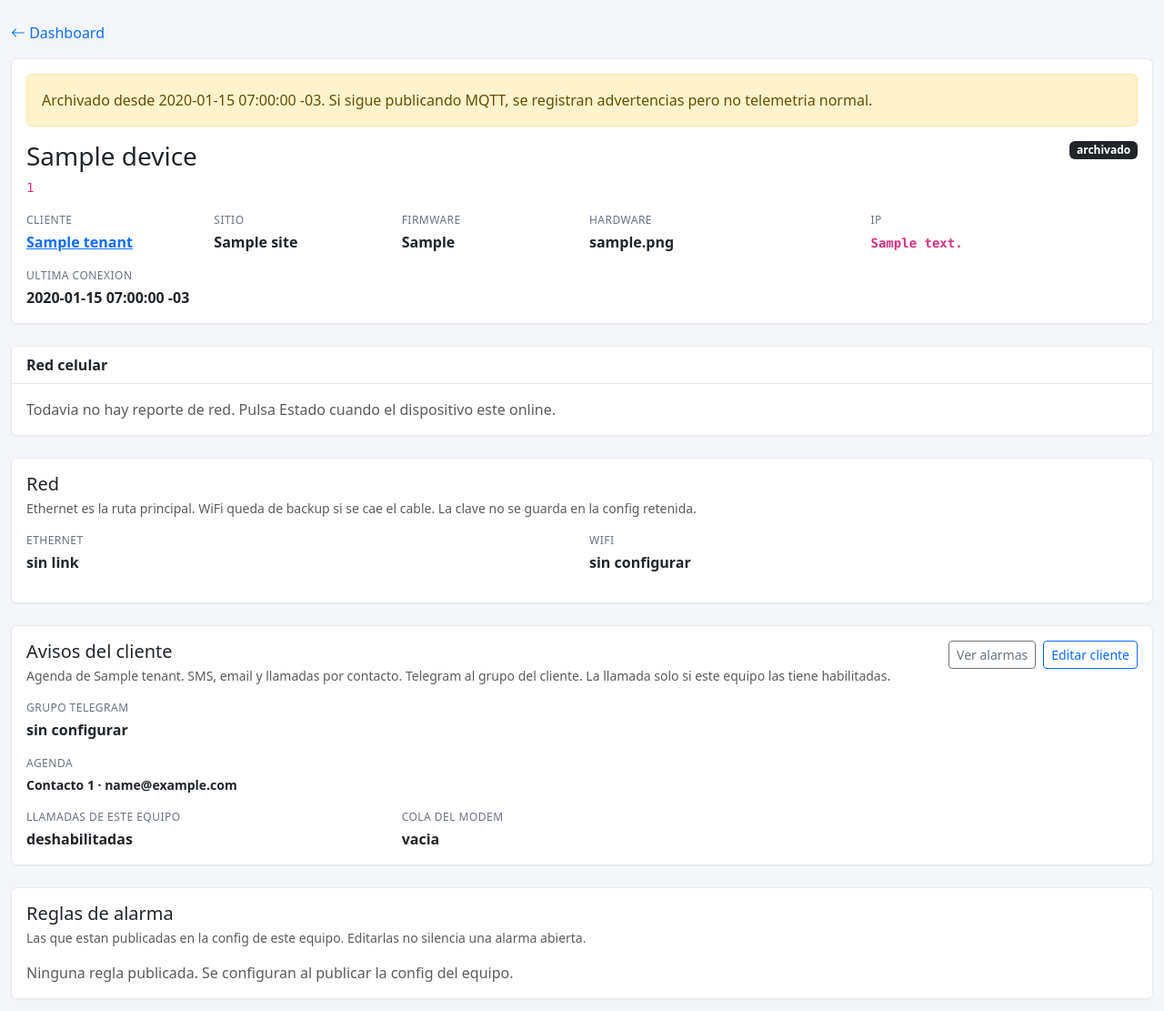
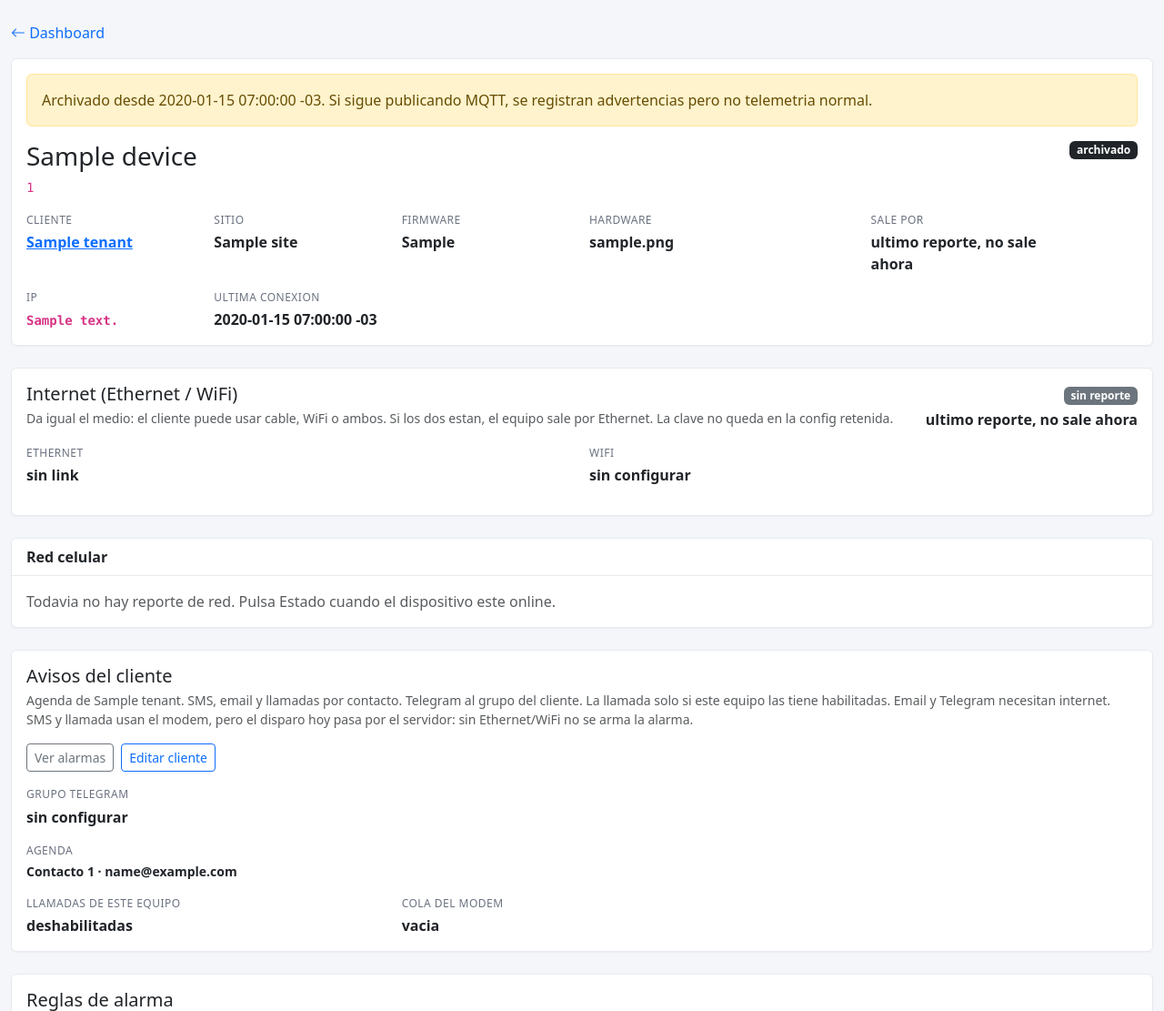
Before and after one commit to nmarcovecchio/cof, a Flask app: page /devices/1 in a window 1280 px wide. Shown: the part 57-1168 px from the top of the page at 91% size. Run offline with Flask 3, Linux system fonts and the light colour scheme; the visitor is signed in with stand-in values (Sample User, id 1); tables that the repository leaves empty hold one stand-in row (values such as "Sample post").

Commit message:
Show Ethernet vs WiFi on the web and keep WiFi setup on the device page.
The dashboard and device page now say which path is live. Alarm rules still need LAN: SMS/call use the modem but the trigger is the server.

Co-authored-by: Cursor <cursoragent@cursor.com>

```diff
--- /dev/null
+++ b/backend/app/templates/_network.html
@@ -0,0 +1,33 @@
+{% macro network_path(device) %}
+  {% set net = (device.discovered or {}).get('network') if device else none %}
+  {% set active = (net or {}).get('active') %}
+  {% set wifi = (net or {}).get('wifi') or {} %}
+  {% if not device|device_live %}
+    <span class="badge text-bg-secondary">sin reporte</span>
+  {% elif active == 'ethernet' %}
+    <span class="badge text-bg-primary">Ethernet</span>
+  {% elif active == 'wifi' %}
+    <span class="badge text-bg-info">WiFi{% if wifi.get('ssid') %} · {{ wifi.get('ssid') }}{% endif %}</span>
+  {% elif device.ip_address %}
+    <span class="badge text-bg-primary">LAN</span>
+  {% else %}
+    <span class="badge text-bg-secondary">sin Ethernet/WiFi</span>
+  {% endif %}
+{% endmacro %}
+
+{% macro network_path_label(device) %}
+  {% set net = (device.discovered or {}).get('network') if device else none %}
+  {% set active = (net or {}).get('active') %}
+  {% set wifi = (net or {}).get('wifi') or {} %}
+  {% if not device|device_live %}
+    ultimo reporte, no sale ahora
+  {% elif active == 'ethernet' %}
+    Saliendo por Ethernet
+  {% elif active == 'wifi' %}
+    Saliendo por WiFi{% if wifi.get('ssid') %} ({{ wifi.get('ssid') }}){% endif %}
+  {% elif device.ip_address %}
+    Saliendo por LAN
+  {% else %}
+    Sin Ethernet ni WiFi
+  {% endif %}
+{% endmacro %}
--- a/backend/app/templates/config_form.html
+++ b/backend/app/templates/config_form.html
@@ -105,10 +105,13 @@
       <span>Reglas de alarma</span>
       <button type="button" class="btn btn-sm btn-outline-primary" onclick="addRule()">+ Agregar regla</button>
     </div>
-    <div class="card-body" id="rules-container">
+    <div class="card-body">
+      <p class="small text-muted mb-3">Hoy el disparo es en el servidor. Hace falta Ethernet o WiFi. SMS y llamada usan el modem, pero sin internet el equipo no avisa. Email y Telegram no funcionan sin internet. No hay alarma 100% offline todavia.</p>
+    <div id="rules-container">
       {% if not cfg.rules %}
         <p class="text-muted mb-0" id="no-rules-msg">No hay reglas configuradas. Agregá una.</p>
       {% endif %}
+    </div>
     </div>
   </div>
 
@@ -158,6 +161,7 @@
       </div>
       <div class="col-12">
         <label class="form-label small mb-1">Acciones</label>
+        <p class="small text-muted mb-2">Hoy el disparo es en el servidor. Hace falta Ethernet o WiFi. SMS y llamada usan el modem, pero sin internet el equipo no avisa. Email y Telegram no funcionan sin internet. No hay alarma 100% offline todavia.</p>
         <div class="d-flex flex-column gap-2">
           <div class="form-check">
             <input class="form-check-input rule-action" type="checkbox" value="telegram">
--- a/backend/app/templates/dashboard.html
+++ b/backend/app/templates/dashboard.html
@@ -1,5 +1,6 @@
 {% extends "base.html" %}
 {% from "_cellular.html" import cellular_summary %}
+{% from "_network.html" import network_path %}
 {% from "_alarm_badge.html" import alarm_badge %}
 
 {% block title %}Dashboard - CallOnFail{% endblock %}
@@ -55,7 +56,8 @@
           <th>ID</th>
           <th>Nombre</th>
           <th>Estado</th>
-          <th>Red</th>
+          <th>Sale por</th>
+          <th>LTE</th>
           <th>Hardware</th>
           <th>Firmware</th>
           <th>Config</th>
@@ -72,6 +74,7 @@
             <span class="badge text-bg-{{ 'success' if device|device_live else 'secondary' }}">{{ 'online' if device|device_live else 'offline' }}</span>
             {{ alarm_badge(state) }}
           </td>
+          <td>{{ network_path(device) }}</td>
           <td>{{ cellular_summary(device.discovered.get('cellular') if device.discovered else none, device) }}</td>
           <td class="small">{{ device.hardware_profile or '-' }}</td>
           <td>{{ device.firmware_version or '-' }}</td>
--- a/backend/app/templates/device_detail.html
+++ b/backend/app/templates/device_detail.html
@@ -1,5 +1,6 @@
 {% extends "base.html" %}
 {% from "_cellular.html" import cellular_card %}
+{% from "_network.html" import network_path, network_path_label %}
 {% from "_alarm_badge.html" import alarm_badge %}
 
 {% block title %}{{ device.device_uid }} - CallOnFail{% endblock %}
@@ -64,6 +65,7 @@
       <span class="badge text-bg-dark">archivado</span>
       {% else %}
       <span class="badge text-bg-{{ 'success' if device|device_live else 'secondary' }}">{{ 'online' if device|device_live else 'offline' }}</span>
+      {{ network_path(device) }}
       {{ alarm_badge(alarm_state) }}
       {% endif %}
     </div>
@@ -88,6 +90,10 @@
         <div class="meta-value">{{ device.hardware_profile or '-' }}</div>
       </div>
       <div class="col-6 col-md-4 col-xl-2">
+        <div class="meta-label">Sale por</div>
+        <div class="meta-value">{{ network_path_label(device) }}</div>
+      </div>
+      <div class="col-6 col-md-4 col-xl-2">
         <div class="meta-label">IP</div>
         <div class="meta-value"><code>{{ device.ip_address or '-' }}</code></div>
       </div>
@@ -99,8 +105,6 @@
   </div>
 </div>
 
-{{ cellular_card(device.discovered.get('cellular') if device.discovered else none, device) }}
-
 {% set net = device.discovered.get('network') if device.discovered else none %}
 {% set net_eth = (net.get('ethernet') if net else none) or {} %}
 {% set net_wifi = (net.get('wifi') if net else none) or {} %}
@@ -108,14 +112,13 @@
   <div class="card-body">
     <div class="d-flex flex-wrap justify-content-between align-items-start gap-3 mb-3">
       <div>
-        <h2 class="h5 mb-1">Red</h2>
-        <div class="text-muted small">Ethernet es la ruta principal. WiFi queda de backup si se cae el cable. La clave no se guarda en la config retenida.</div>
+        <h2 class="h5 mb-1">Internet (Ethernet / WiFi)</h2>
+        <div class="text-muted small">Da igual el medio: el cliente puede usar cable, WiFi o ambos. Si los dos estan, el equipo sale por Ethernet. La clave no queda en la config retenida.</div>
       </div>
-      {% if net and net.get('active') %}
-      <span class="badge text-bg-{{ 'success' if net.get('active') != 'none' else 'secondary' }}">
-        Activa {{ net.get('active') }}
-      </span>
-      {% endif %}
+      <div class="text-end">
+        {{ network_path(device) }}
+        <div class="fw-semibold mt-1">{{ network_path_label(device) }}</div>
+      </div>
     </div>
     <div class="row g-3 mb-3">
       <div class="col-md-6">
@@ -162,7 +165,7 @@
         <input class="form-control" id="wifi-password" name="password" type="password" maxlength="64" autocomplete="new-password">
       </div>
       <div class="col-sm-2">
-        <button class="btn btn-outline-primary" type="submit">Guardar WiFi</button>
+        <button class="btn btn-primary" type="submit">Guardar WiFi</button>
       </div>
     </form>
     {% if net_wifi.get('configured') or net_wifi.get('ssid') %}
@@ -172,17 +175,19 @@
     </form>
     {% endif %}
     </div>
-    <p class="small text-muted mb-0 mt-2">Primero con cable. El comando va por MQTT, sin retain. El password no queda en el historial.</p>
+    <p class="small text-muted mb-0 mt-2">Con el equipo online por cable (o WiFi ya cargado), guardá SSID y password acá. El password no queda en el historial.</p>
     {% endif %}
   </div>
 </div>
+
+{{ cellular_card(device.discovered.get('cellular') if device.discovered else none, device) }}
 
 <div class="card mb-4">
   <div class="card-body">
     <div class="d-flex flex-wrap justify-content-between align-items-start gap-3 mb-3">
       <div>
         <h2 class="h5 mb-1">Avisos del cliente</h2>
-        <div class="text-muted small">Agenda de {{ device.tenant.name }}. SMS, email y llamadas por contacto. Telegram al grupo del cliente. La llamada solo si este equipo las tiene habilitadas.</div>
+        <div class="text-muted small">Agenda de {{ device.tenant.name }}. SMS, email y llamadas por contacto. Telegram al grupo del cliente. La llamada solo si este equipo las tiene habilitadas. Email y Telegram necesitan internet. SMS y llamada usan el modem, pero el disparo hoy pasa por el servidor: sin Ethernet/WiFi no se arma la alarma.</div>
       </div>
       <div class="d-flex gap-2">
         <a class="btn btn-sm btn-outline-secondary" href="{{ url_for('alarms', device=device.device_uid) }}">Ver alarmas</a>
--- a/backend/app/templates/devices.html
+++ b/backend/app/templates/devices.html
@@ -1,5 +1,6 @@
 {% extends "base.html" %}
 {% from "_alarm_badge.html" import alarm_badge %}
+{% from "_network.html" import network_path %}
 
 {% block title %}Dispositivos - CallOnFail{% endblock %}
 
@@ -29,6 +30,7 @@
           <th>Cliente</th>
           <th>Sitio</th>
           <th>Estado</th>
+          <th>Sale por</th>
           <th>Hardware</th>
           <th>Firmware</th>
           <th>Ultima conexion</th>
@@ -51,6 +53,7 @@
               {{ alarm_badge(state) }}
             {% endif %}
           </td>
+          <td>{{ network_path(device) }}</td>
           <td>{{ device.hardware_profile or '-' }}</td>
           <td>{{ device.firmware_version or '-' }}</td>
           <td>{{ device.last_seen_at|datetime_local }}</td>
@@ -72,7 +75,7 @@
           </td>
         </tr>
         {% else %}
-        <tr><td colspan="9" class="text-muted">Sin dispositivos todavia.</td></tr>
+        <tr><td colspan="10" class="text-muted">Sin dispositivos todavia.</td></tr>
         {% endfor %}
       </tbody>
     </table>
```
Also changed, not shown: backend/app/mqtt_worker.py (+16 -1 lines).
